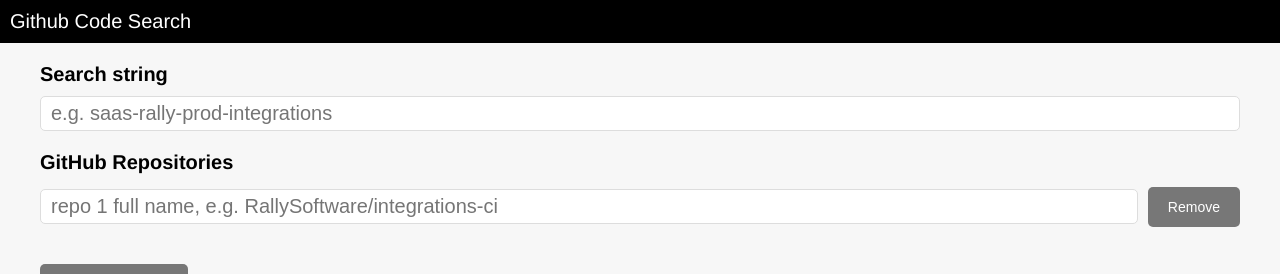
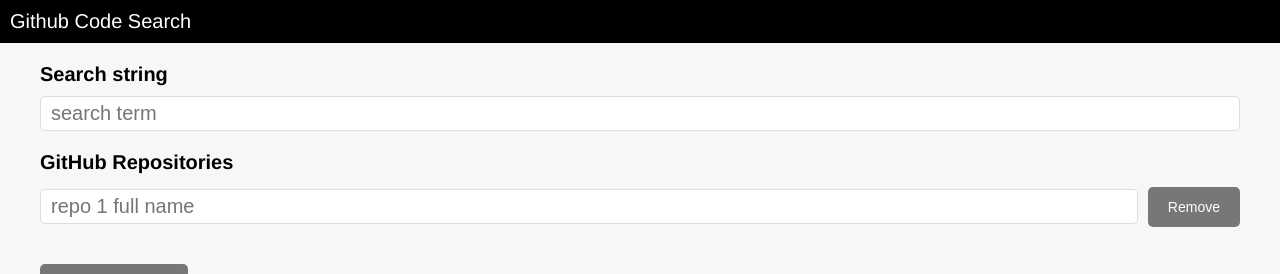
Before and after one commit to nickrally/gh-code-search, a React (Create React App) app: page / in a window 1280 px wide. Shown: the top 274 px of the page. Built offline with nearby package versions, Linux system fonts and the light colour scheme; no server answers.

Commit message:
removed searchCriteria method, passed searchCode as props

```diff
--- a/src/api/api.js
+++ b/src/api/api.js
@@ -8,10 +8,16 @@
   }
 
 const fetchResults = url => {
-      const req = axios.get(url, config)
-      return req
-        .then(req => { console.log("GREAT SUCCESS!", req); return req; })
-        .catch(error => { console.error("OH NOES!", error); return Promise.reject(error); });
+    const req = axios.get(url, config)
+    return req
+      .then(req => {
+        //console.log("GREAT SUCCESS!", req);
+        return req;
+      })
+      .catch(error => {
+        //console.error("OH NOES!", error);
+        return Promise.reject(error);
+      });
 }
 
 export default fetchResults;
--- a/src/components/SearchForm.js
+++ b/src/components/SearchForm.js
@@ -29,7 +29,7 @@
   handleSubmit = evt => {
     evt.preventDefault();
     const { searchText, repos } = this.state;
-    this.props.searchCriteria(this.state)
+    this.props.searchCode(searchText, repos)
   };
 
   handleAddRepo = () => {
@@ -50,9 +50,8 @@
       <h3>Search string</h3>
         <input
           type="text"
-          id="search-term-box"
-          placeholder="e.g. saas-rally-prod-integrations"
           id="searchText"
+          placeholder="search term"
           onChange={this.handleInputChange}
         />
 
@@ -62,14 +61,14 @@
           <div className="repo" key={idx}>
             <input
               type="text"
-              id="repo-box"
-              placeholder={`repo ${idx + 1} full name, e.g. RallySoftware/integrations-ci`}
+              id={`repo-box-${idx}`}
+              placeholder={`repo ${idx + 1} full name`}
               value={repo.name}
               onChange={this.handleArrayInputChange(idx)}
             />
             <button
               type="button"
-              id="remove-repo-button"
+              id={`remove-repo-button-${idx}`}
               onClick={this.handleRemoveRepo(idx)}
               className="small"
             >
--- a/src/pages/Search.js
+++ b/src/pages/Search.js
@@ -1,5 +1,4 @@
 import React, { Component } from 'react'
-import axios from 'axios'
 import fetchResults from '../api/Api'
 import SearchForm from '../components/SearchForm'
 import CardList from '../components/CardList'
@@ -9,22 +8,18 @@
     source: []
   }
 
-  searchCode = async function(repos, searchText)  {
+  searchCode = async (term, repos) => {
     for (let repo of repos){
-      let url = `https://api.github.com/search/code?q=${searchText}+repo:${repo.name}`
+      let url = `https://api.github.com/search/code?q=${term}+repo:${repo.name}`
       const results = await fetchResults(url)
-      console.log("RESULTS ARE HERE!!!", results)
       this.setState({ source: this.state.source.concat(results.data.items) })
     }
   }
 
-  searchCriteria = (queryParams) => {
-    this.searchCode(queryParams.repos, queryParams.searchText)
-  }
   render() {
     return (
       <div>
-        <SearchForm searchCriteria={this.searchCriteria}/>
+        <SearchForm searchCode={this.searchCode}/>
         <CardList items={this.state.source} />
       </div>
     )
```
Also changed, not shown: 2 other files (tests, documents, lock files or other folders).
